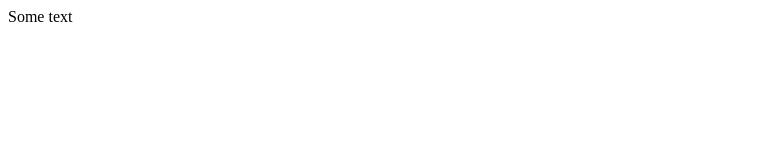
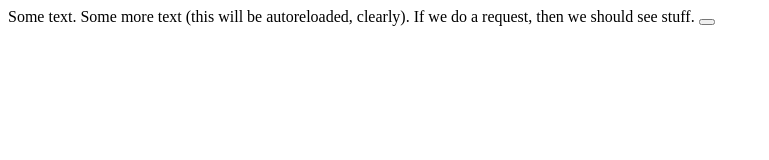
Before and after one commit to johntiger1/simple_node, a website: page index.html in a window 1280 px wide. Shown: the whole page, without its empty margins (0-769 px from the left). Drawn offline with Linux system fonts and the light colour scheme.

Commit message:
demonstrate interesting issue: request.js is not found, since it is express serving everything

```diff
--- a/app.js
+++ b/app.js
@@ -16,6 +16,7 @@ app.get("/", function (request, response)
 {
     // response.send("testing the express");
     response.sendFile(path.join(__dirname + '/index.html'));
+    console.log("some new out");
 
 });
 
--- a/index.html
+++ b/index.html
@@ -3,10 +3,15 @@
 <head>
     <meta charset="UTF-8">
     <title>Simple Node Page</title>
+
+    <script src="request.js" type="text/javascript"></script>
 </head>
 <body>
 
-Some text
+Some text. Some more text (this will be autoreloaded, clearly). If we do a request, then we should see stuff.
+
+<button onclick="hello()"> </button>
+
 
 </body>
 </html>
--- /dev/null
+++ b/request.js
@@ -0,0 +1,7 @@
+
+
+function hello ()
+{
+    console.log("hello")
+
+}
```
